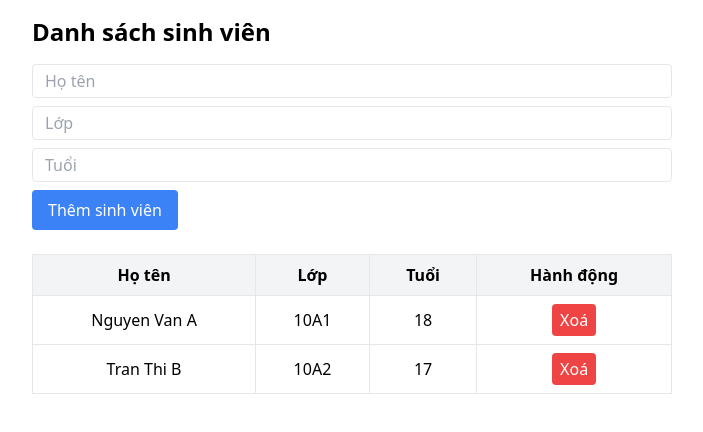
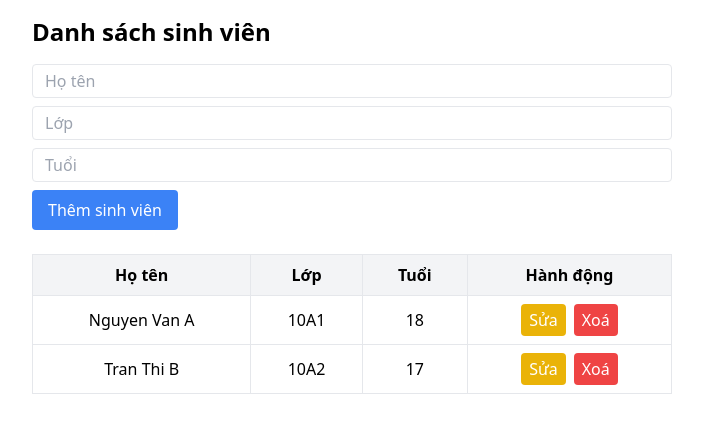
Before and after one commit to datt152/TranThanhDat_22682831_KiemTra_React, a React (Vite) app: page / in a window 1280 px wide. Shown: the top 432 px of the page, without its empty margins (288-991 px from the left). Built offline with nearby package versions, Linux system fonts and the light colour scheme.

Commit message:
chinh sua thong tin nhan vien

```diff
--- a/src/App.jsx
+++ b/src/App.jsx
@@ -11,9 +11,19 @@ function App() {
   const [name, setName] = useState('');
   const [stuClass, setStuClass] = useState('');
   const [age, setAge] = useState('');
+  const [editId, setEditId] = useState(null);
 
   const handleAdd = () => {
     if (!name || !stuClass || !age) return;
+    if (editId !== null) {
+      setStudents((prev) =>
+        prev.map((s) =>
+          s.id === editId ? { ...s, name, class: stuClass, age: parseInt(age) } : s
+        )
+      );
+      setEditId(null);
+      alert('Sửa thông tin sinh viên thành công!');
+    } else {
       const newStudent = {
         id: Date.now(),
         name,
@@ -21,6 +31,7 @@ function App() {
         age: parseInt(age),
       };
       setStudents([...students, newStudent]);
+    }
     setName('');
     setStuClass('');
     setAge('');
@@ -34,6 +45,13 @@ function App() {
       alert('Xoá sinh viên thành công!');
       return updated;
     });
+  };
+
+  const handleEdit = (student) => {
+    setEditId(student.id);
+    setName(student.name);
+    setStuClass(student.class);
+    setAge(student.age.toString());
   };
 
   return (
@@ -66,7 +84,7 @@ function App() {
           onClick={handleAdd}
           className="bg-blue-500 hover:bg-blue-600 text-white px-4 py-2 rounded"
         >
-          Thêm sinh viên
+          {editId !== null ? 'Cập nhật sinh viên' : 'Thêm sinh viên'}
         </button>
       </div>
 
@@ -85,7 +103,13 @@ function App() {
               <td className="border px-4 py-2">{student.name}</td>
               <td className="border px-4 py-2">{student.class}</td>
               <td className="border px-4 py-2">{student.age}</td>
-              <td className="border px-4 py-2">
+              <td className="border px-4 py-2 space-x-2">
+                <button
+                  onClick={() => handleEdit(student)}
+                  className="bg-yellow-500 hover:bg-yellow-600 text-white px-2 py-1 rounded"
+                >
+                  Sửa
+                </button>
                 <button
                   onClick={() => handleDelete(student.id)}
                   className="bg-red-500 hover:bg-red-600 text-white px-2 py-1 rounded"
```
Also changed, not shown: minhchung/SuaSinhVien.PNG (added). Lines whose indentation alone changed are shown as unchanged.
